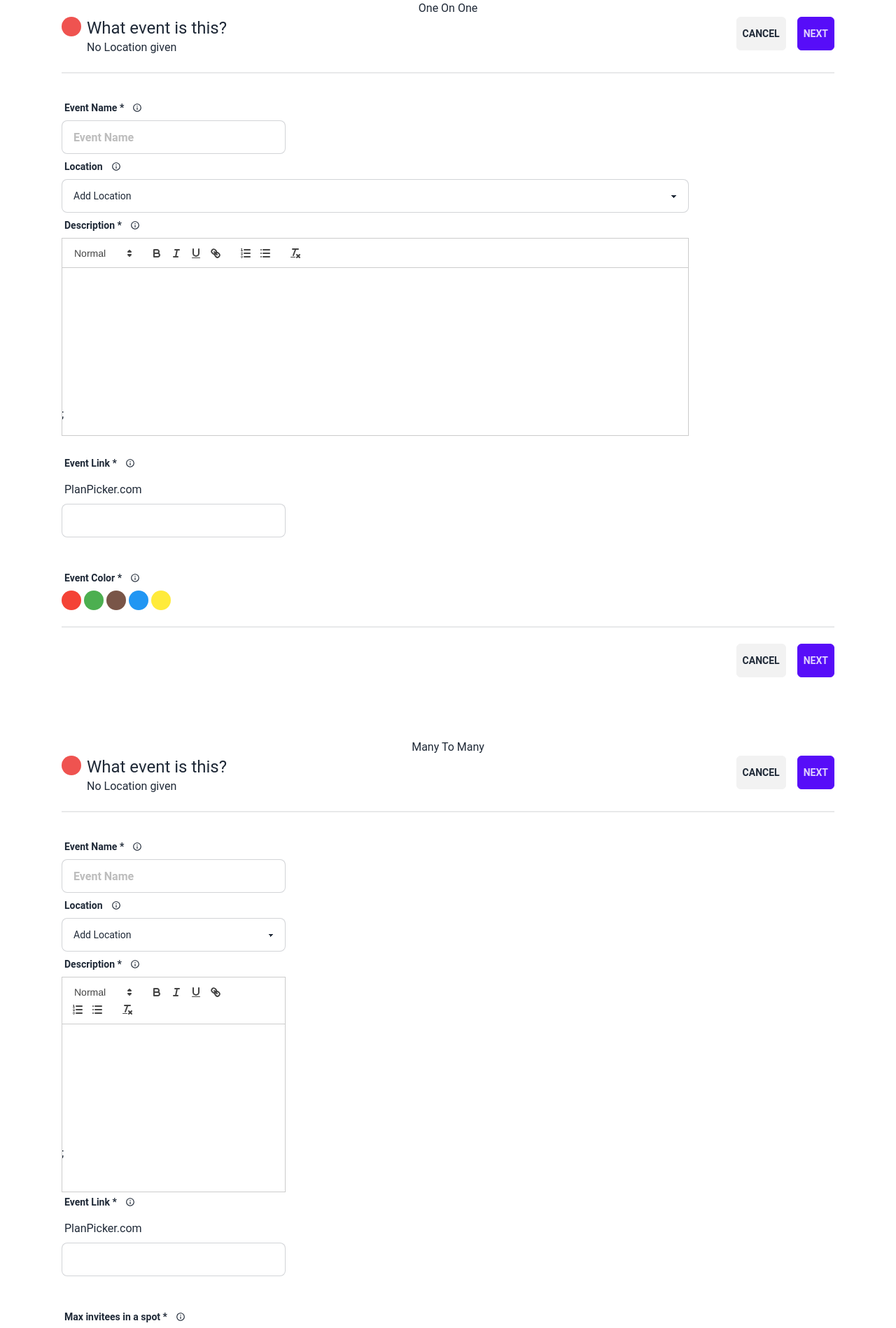
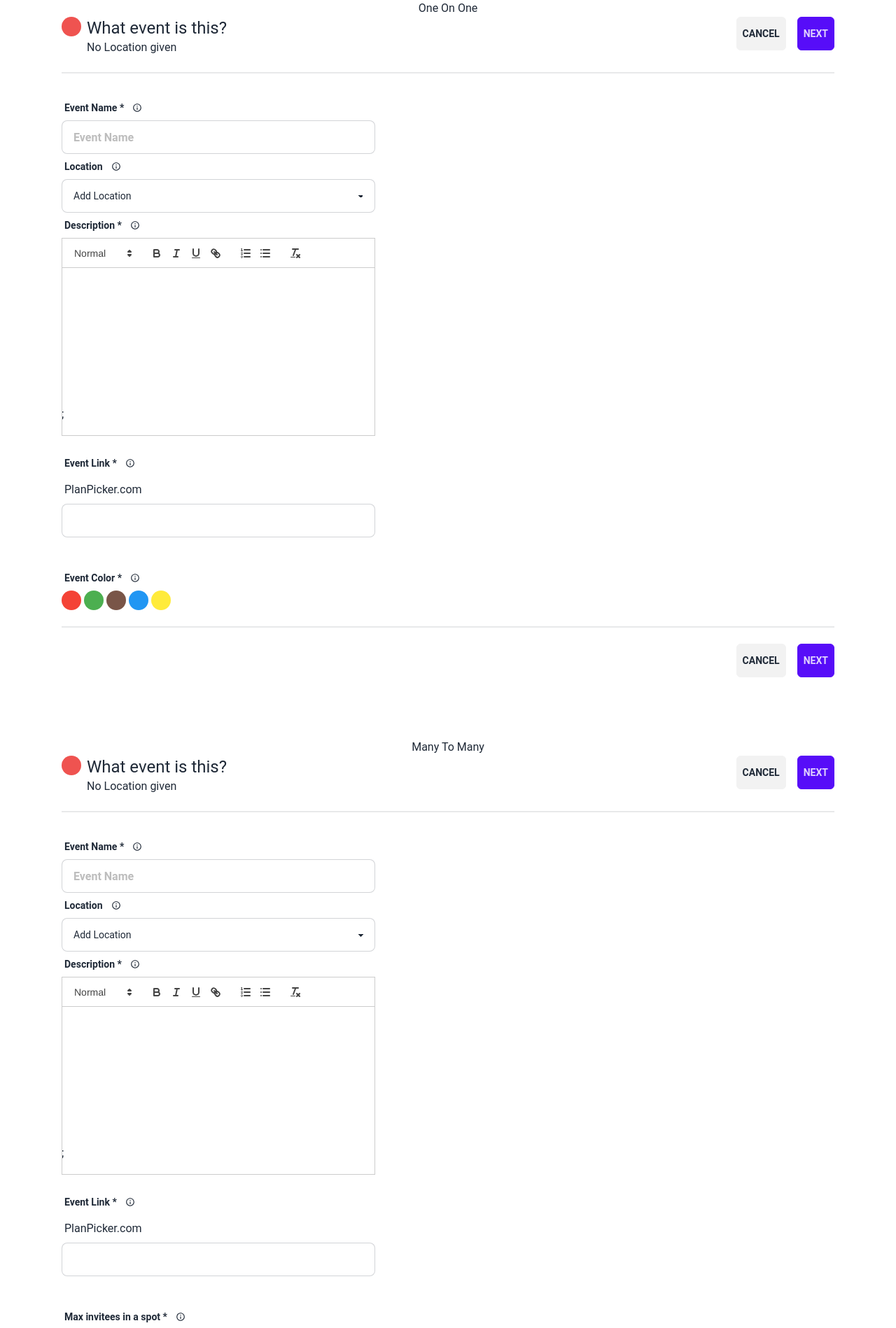
Before and after one commit to nikkonbd/plan-picker-web, a React (Vite) app: page /contact in a window 1280 px wide. Shown: the part 740-2638 px from the top of the page at 70% size. Built offline with nearby package versions, Linux system fonts and the light colour scheme; no server answers.

Commit message:
blog added

```diff
--- a/src/LandingPage/contact/Event.jsx
+++ b/src/LandingPage/contact/Event.jsx
@@ -24,7 +24,7 @@ const Event = () => {
       </div>
       <div className="divider"></div>
       <form className="mt-6">
-        <div className="form-control w-full md:max-w-4xl">
+        <div className="form-control w-full max-w-md">
           <label className="label">
             <span className="label-text font-bold flex gap-3 items-center">
               Event Name * <BiInfoCircle></BiInfoCircle>
@@ -33,10 +33,10 @@ const Event = () => {
           <input
             type="text"
             placeholder="Event Name"
-            className="input input-bordered font-semibold w-full max-w-xs"
+            className="input input-bordered font-semibold w-full max-w-md"
           />
         </div>
-        <div className="form-control w-full md:max-w-4xl">
+        <div className="form-control w-full max-w-md">
           <label className="label">
             <span className="label-text font-bold flex gap-3 items-center">
               Location <BiInfoCircle></BiInfoCircle>
@@ -53,7 +53,7 @@ const Event = () => {
             <option>Noakhali</option>
           </select>
         </div>
-        <div className="form-control w-full md:max-w-4xl h-[300px]">
+        <div className="form-control w-full max-w-md h-[300px]">
           <label className="label">
             <span className="label-text font-bold flex gap-3 items-center">
               Description * <BiInfoCircle></BiInfoCircle>
@@ -76,7 +76,7 @@ const Event = () => {
           <p className="label ">PlanPicker.com</p>
           <input
             type="text"
-            className="input input-bordered font-semibold w-full max-w-xs"
+            className="input input-bordered font-semibold w-full max-w-md"
           />
         </div>
         <div className="form-control w-full max-w-2xl mt-10">
--- a/src/LandingPage/contact/Event2.jsx
+++ b/src/LandingPage/contact/Event2.jsx
@@ -25,7 +25,7 @@ const Event2 = () => {
       </div>
       <div className="divider"></div>
       <form className="mt-6">
-        <div className="form-control w-full max-w-xs">
+        <div className="form-control w-full max-w-md">
           <label className="label">
             <span className="label-text font-bold flex gap-3 items-center">
               Event Name * <BiInfoCircle></BiInfoCircle>
@@ -34,10 +34,10 @@ const Event2 = () => {
           <input
             type="text"
             placeholder="Event Name"
-            className="input input-bordered font-semibold w-full max-w-xs"
+            className="input input-bordered font-semibold w-full max-w-md"
           />
         </div>
-        <div className="form-control w-full max-w-xs">
+        <div className="form-control w-full max-w-md">
           <label className="label">
             <span className="label-text font-bold flex gap-3 items-center">
               Location <BiInfoCircle></BiInfoCircle>
@@ -54,7 +54,7 @@ const Event2 = () => {
             <option>Noakhali</option>
           </select>
         </div>
-        <div className="form-control w-full max-w-xs h-[300px]">
+        <div className="form-control w-full max-w-md h-[300px]">
           <label className="label">
             <span className="label-text font-bold flex gap-3 items-center">
               Description * <BiInfoCircle></BiInfoCircle>
@@ -68,7 +68,7 @@ const Event2 = () => {
           />
           ;
         </div>
-        <div className="form-control w-full max-w-xs mt-10">
+        <div className="form-control w-full max-w-md mt-10">
           <label className="label">
             <span className="label-text font-bold flex gap-3 items-center">
               Event Link * <BiInfoCircle></BiInfoCircle>
@@ -77,7 +77,7 @@ const Event2 = () => {
           <p className="label ">PlanPicker.com</p>
           <input
             type="text"
-            className="input input-bordered font-semibold w-full max-w-xs"
+            className="input input-bordered font-semibold w-full max-w-md"
           />
         </div>
 
```
